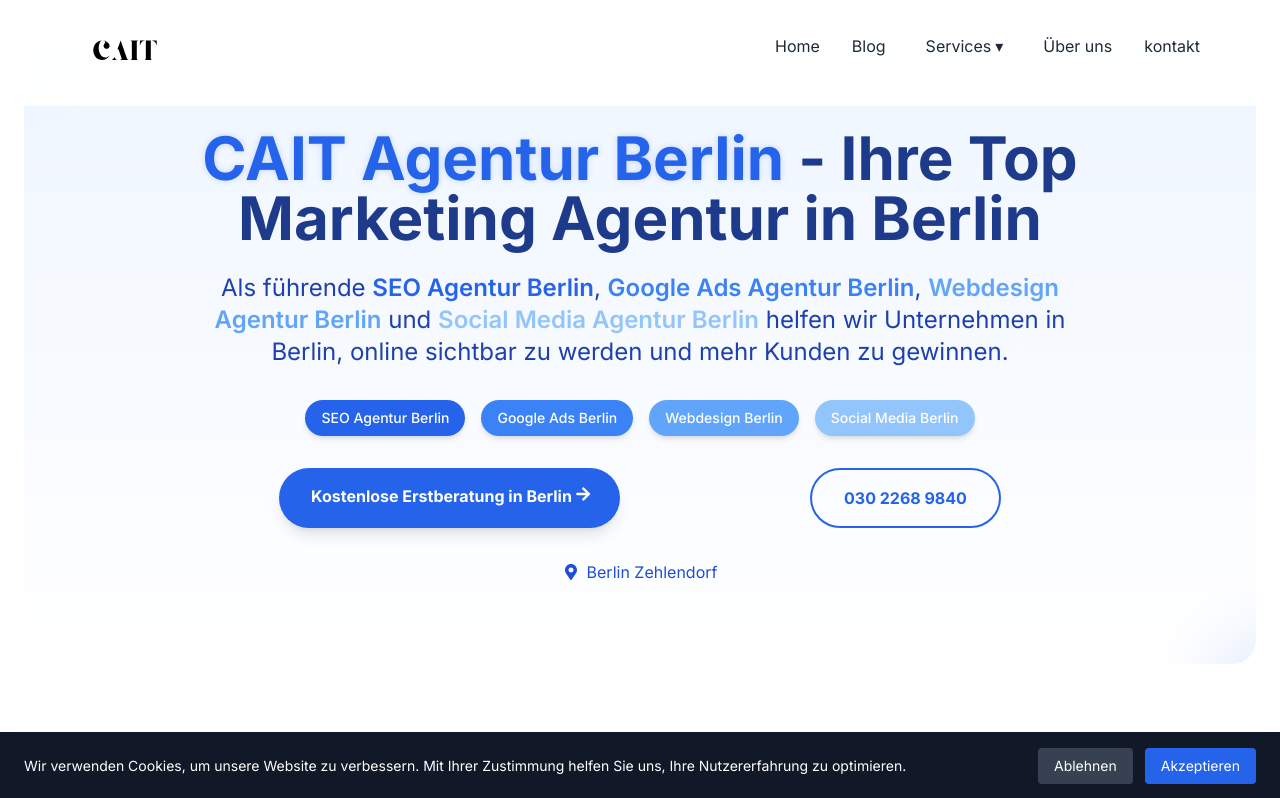
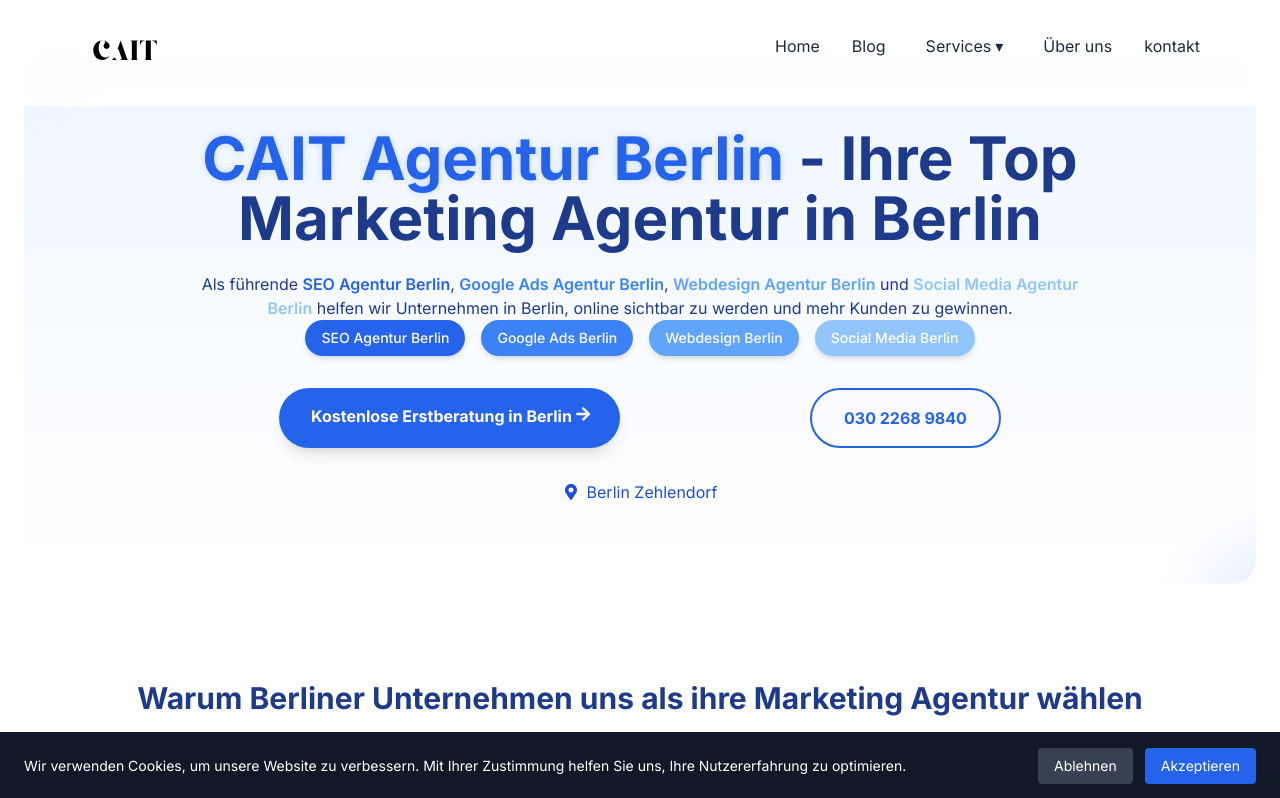
Before and after one commit to MuaazChihabiMMC/cait-website, a Next.js app: page / in a window 1280 px wide. Shown: the top 798 px of the page. Built offline with nearby package versions, Linux system fonts and the light colour scheme; a web font is replaced by a local one.

Commit message:
mainseite optimieren 2

```diff
--- a/app/page.tsx
+++ b/app/page.tsx
@@ -54,15 +54,11 @@
             </h1>
           </motion.div>
 
-          <motion.p
-             initial={false}
-  animate={{ opacity: 1 }}
-  transition={{ duration: 0 }}
-            className="text-lg md:text-xl lg:text-2xl mb-6 md:mb-8 text-blue-800"
-          >
+
+          <p>
             Als führende <span className="font-semibold text-blue-600">SEO Agentur Berlin</span>, <span className="font-semibold text-blue-500">Google Ads Agentur Berlin</span>, <span className="font-semibold text-blue-400">Webdesign Agentur Berlin</span> und <span className="font-semibold text-blue-300">Social Media Agentur Berlin</span> helfen wir Unternehmen in Berlin, online sichtbar zu werden und mehr Kunden zu gewinnen.
-          </motion.p>
 
+          </p>
           <div className="flex flex-wrap justify-center gap-4 mb-8">
             {[
               { text: "SEO Agentur Berlin", bg: "bg-blue-600" },
```
